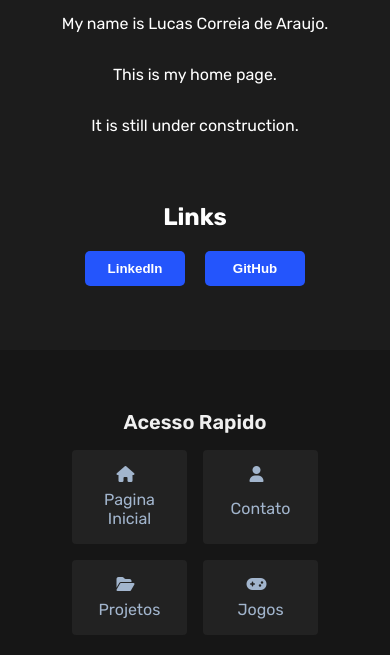
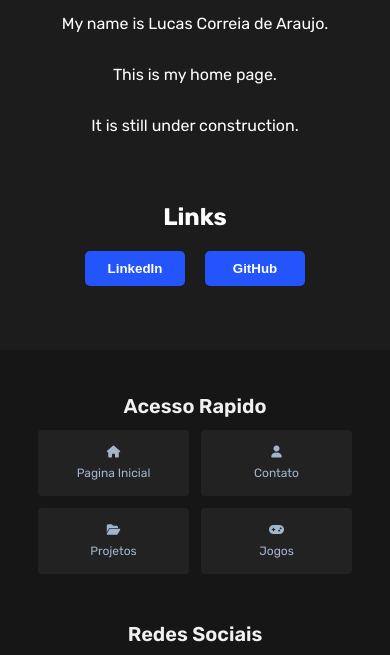
Before and after one commit to araujoLuka/dinf-webpage, a plain HTML site: page index.html in a window 390 px wide. Shown: the part 143-798 px from the top of the page. Drawn offline with Linux system fonts and the light colour scheme.

Commit message:
fixed some bugs in scroll and footer

```diff
--- a/styles/footer.css
+++ b/styles/footer.css
@@ -130,7 +130,7 @@ footer h2 {
     footer {
         text-align: center;
         align-items: center;
-        padding: 3rem;
+        padding: 2rem 0.75rem;
     }
 
     footer .links {
@@ -146,7 +146,13 @@ footer h2 {
 
     footer .links a {
         padding: 1rem;
-        font-size: 1rem;
+        font-size: 0.75rem;
+        text-align: center;
+    }
+
+    footer .links i {
+        padding: 0;
+        margin: 0;
     }
 
     footer .links a:hover {
@@ -157,7 +163,7 @@ footer h2 {
         flex-direction: row;
         align-items: stretch;
         justify-content: center;
-        gap: 1rem;
+        gap: 0.75rem;
     }
 
     footer .links div a {
--- a/styles/index.css
+++ b/styles/index.css
@@ -78,17 +78,15 @@ button:hover {
 }
 
 ::-webkit-scrollbar {
-	width: 0.05rem;
-    padding: 0 0.1rem;
+	width: 0.25rem;
 }
 
 ::-webkit-scrollbar:hover {
-    width: 0.1rem;
+    width: 0.5rem;
 }
 
 ::-webkit-scrollbar-track {
-    /* transparent */
-    background: rgba(0, 0, 0, 0);
+    background: #444;
 }
 
 ::-webkit-scrollbar-track:hover {
@@ -96,12 +94,10 @@ button:hover {
 }
 
 ::-webkit-scrollbar-thumb {
-	background: #ccc;
+    background: #ccc;
     border-radius: 0.5rem;
-    padding: 0 0.25rem;
-    height: 15vh;
 }
 
 ::-webkit-scrollbar-thumb:hover {
-	background: #17f;
+	background: #2455fc;
 }
```
